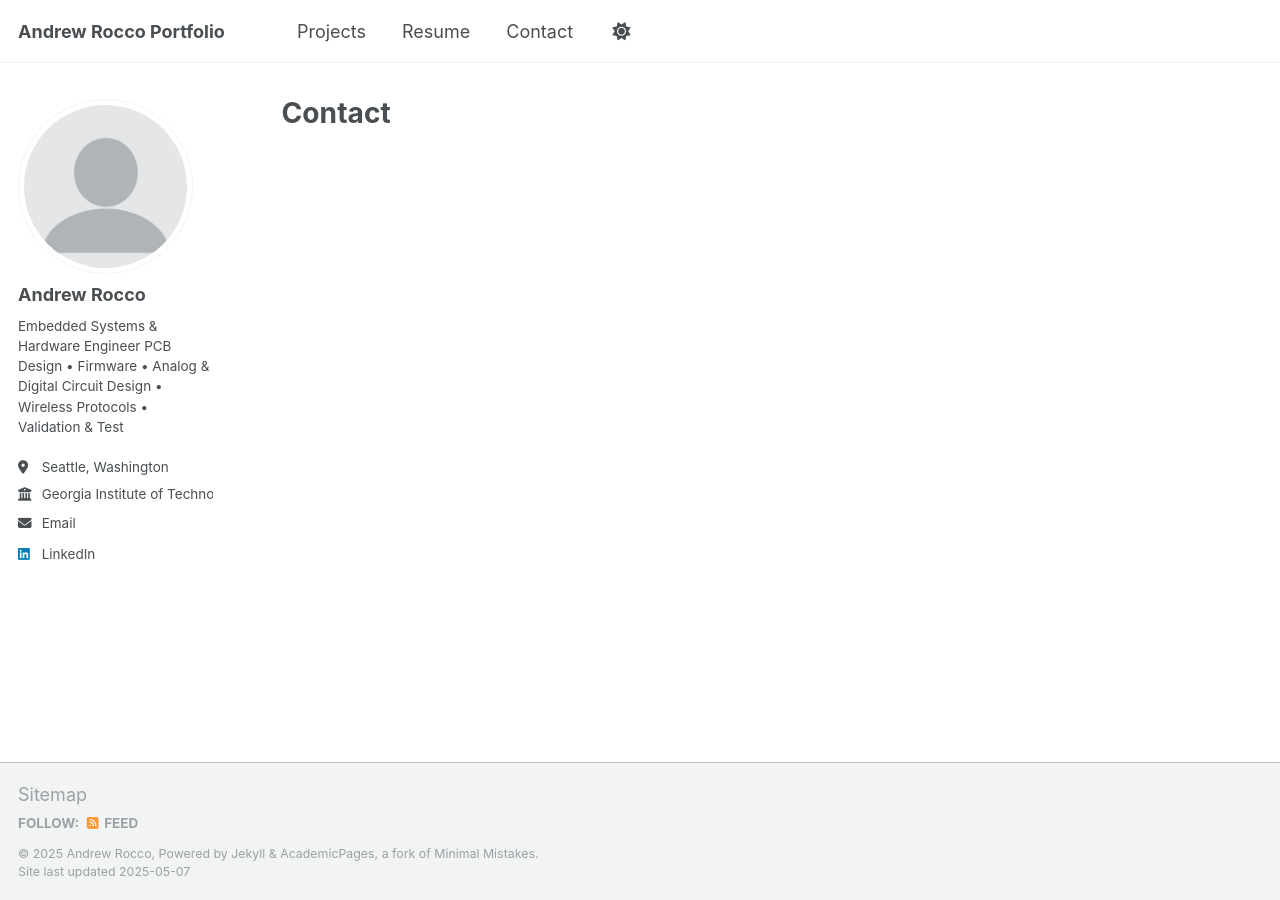
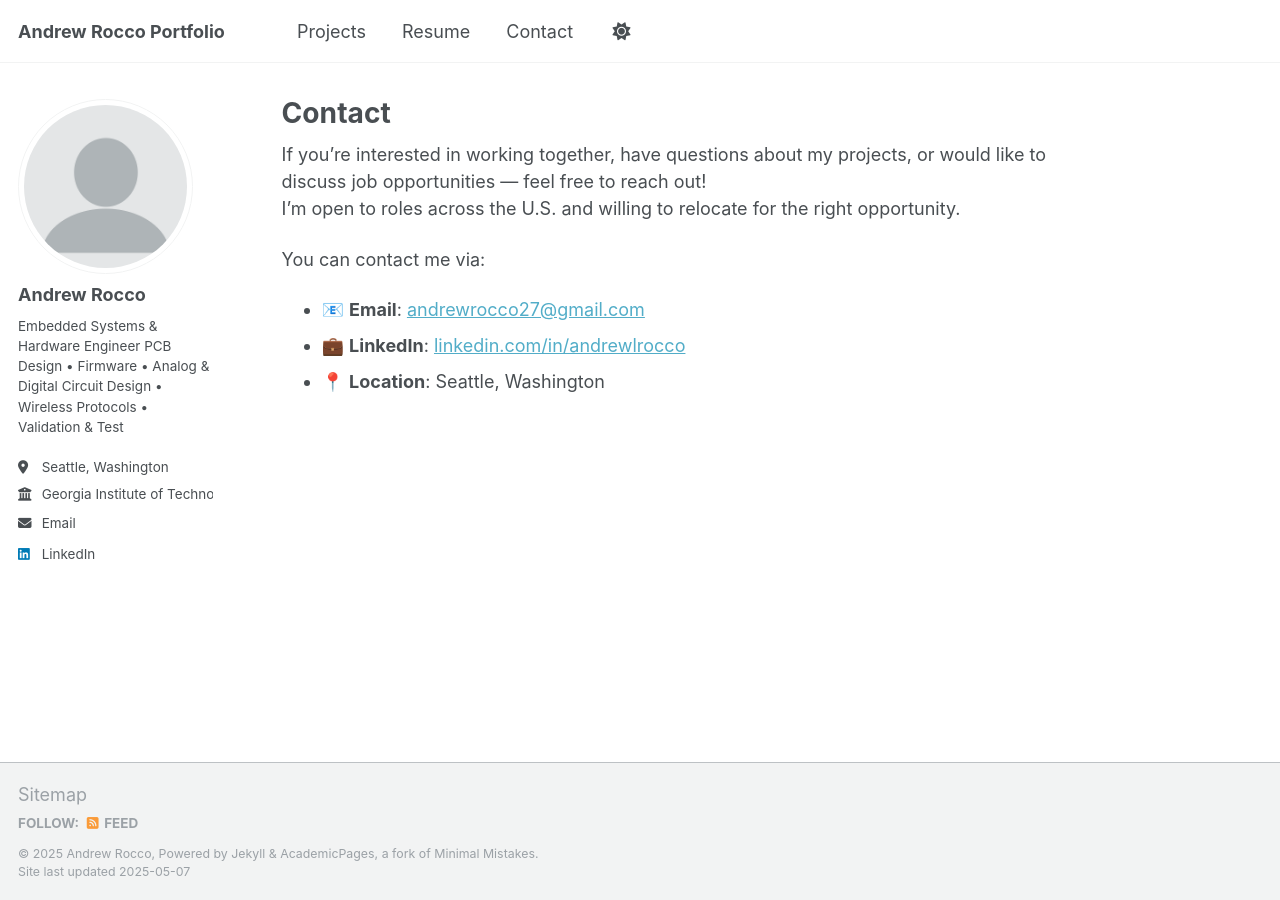
Before and after one commit to andrewlrocco/personal-portfolio, a Jekyll site: the page built from _pages/contact.md, in a window 1280 px wide. Built offline with Jekyll 4.4.1, drawn with Linux system fonts in a browser that asks for light colours.

Commit message:
Update contact.md

```diff
--- a/_pages/contact.md
+++ b/_pages/contact.md
@@ -4,3 +4,12 @@ permalink: /contact/
 layout: single
 author_profile: true
 ---
+
+If you're interested in working together, have questions about my projects, or would like to discuss job opportunities — feel free to reach out!
+I'm open to roles across the U.S. and willing to relocate for the right opportunity.
+
+You can contact me via:
+
+- 📧 **Email**: [andrewrocco27@gmail.com](mailto:andrewrocco27@gmail.com)
+- 💼 **LinkedIn**: [linkedin.com/in/andrewlrocco](https://www.linkedin.com/in/andrewlrocco)
+- 📍 **Location**: Seattle, Washington
```
